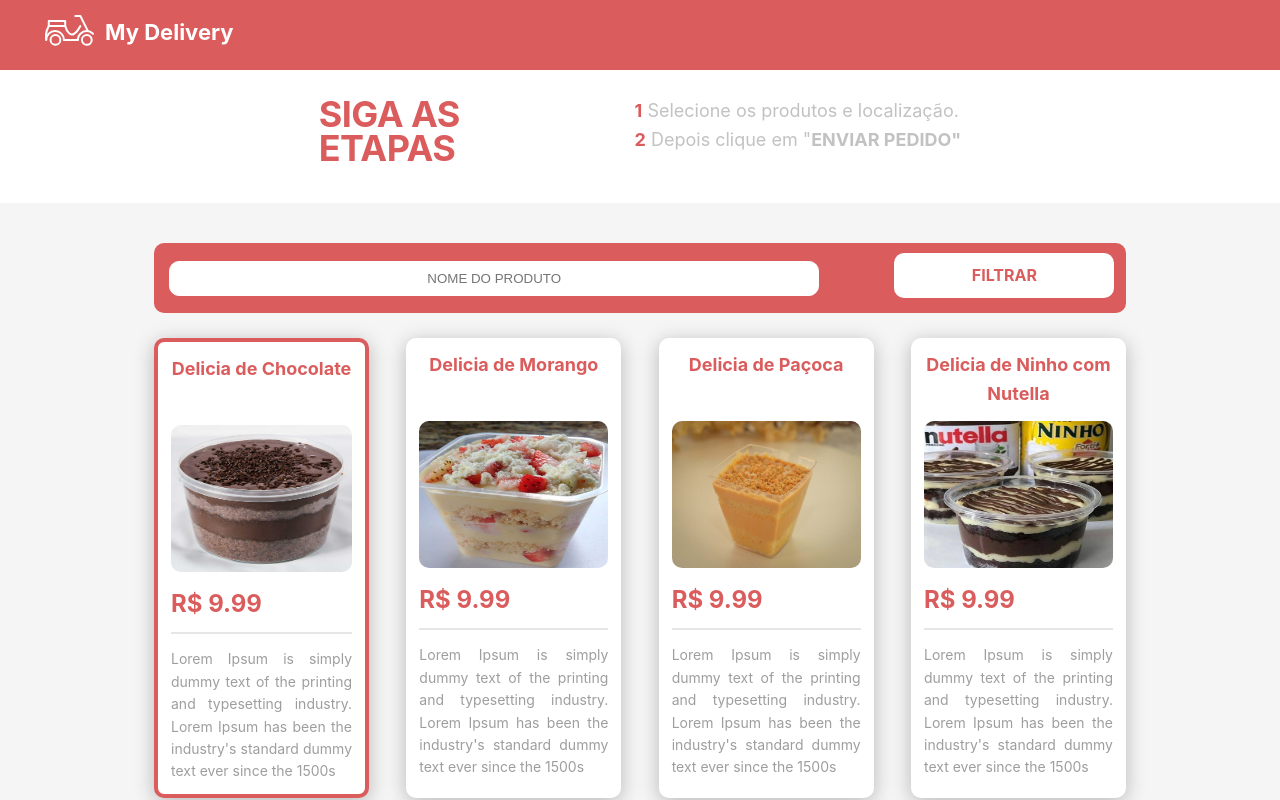
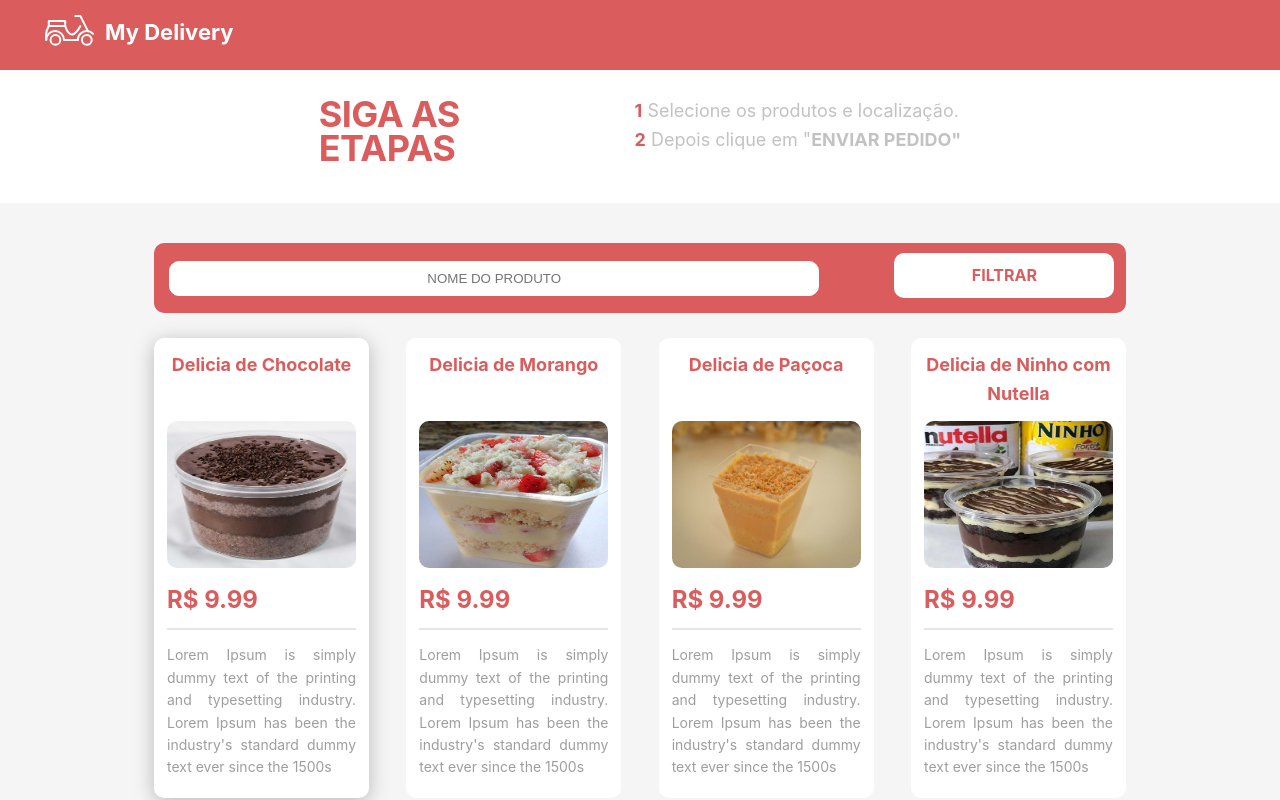
Before and after one commit to lcsrodrigues/myDelivery, a Next.js app: page / in a window 1280 px wide. In both pictures the pointer is over the element 261 px from the left and 568 px from the top of the page. Shown: the top 800 px of the page. Built offline with nearby package versions, Linux system fonts and the light colour scheme.

Commit message:
Modificação do hover dos cards. Remoção das sombras.

```diff
--- a/public/components/cardProduto/cardProduto.module.scss
+++ b/public/components/cardProduto/cardProduto.module.scss
@@ -5,12 +5,13 @@
     width: 215px;
     height: 460px;
     border-radius: 10px;
-    box-shadow: 0px 4px 20px rgba(0, 0, 0, 0.25);
+
     padding: 13px;
     margin: 15px 10px;
     cursor: pointer;
     &:hover {
-        border: 4px solid $primaryColor;
+        // border: 4px solid $primaryColor;
+        box-shadow: 0px 4px 20px rgba(0, 0, 0, 0.25);
     }
     .name {
         text-align: center;
@@ -47,4 +48,5 @@
 
 .selected {
     border: 4px solid $greenColor !important;
+    box-shadow: 0px 4px 20px rgba(0, 0, 0, 0.25);
 }
--- a/public/components/maps/maps.module.scss
+++ b/public/components/maps/maps.module.scss
@@ -3,7 +3,7 @@
 .maps{
     border: 0;
     border-radius: 10px;
-    box-shadow: 0px 4px 20px rgba(0, 0, 0, 0.25);
+    // box-shadow: 0px 4px 20px rgba(0, 0, 0, 0.25);
     iframe{
         border: 0;
         border-radius: 10px;
```
